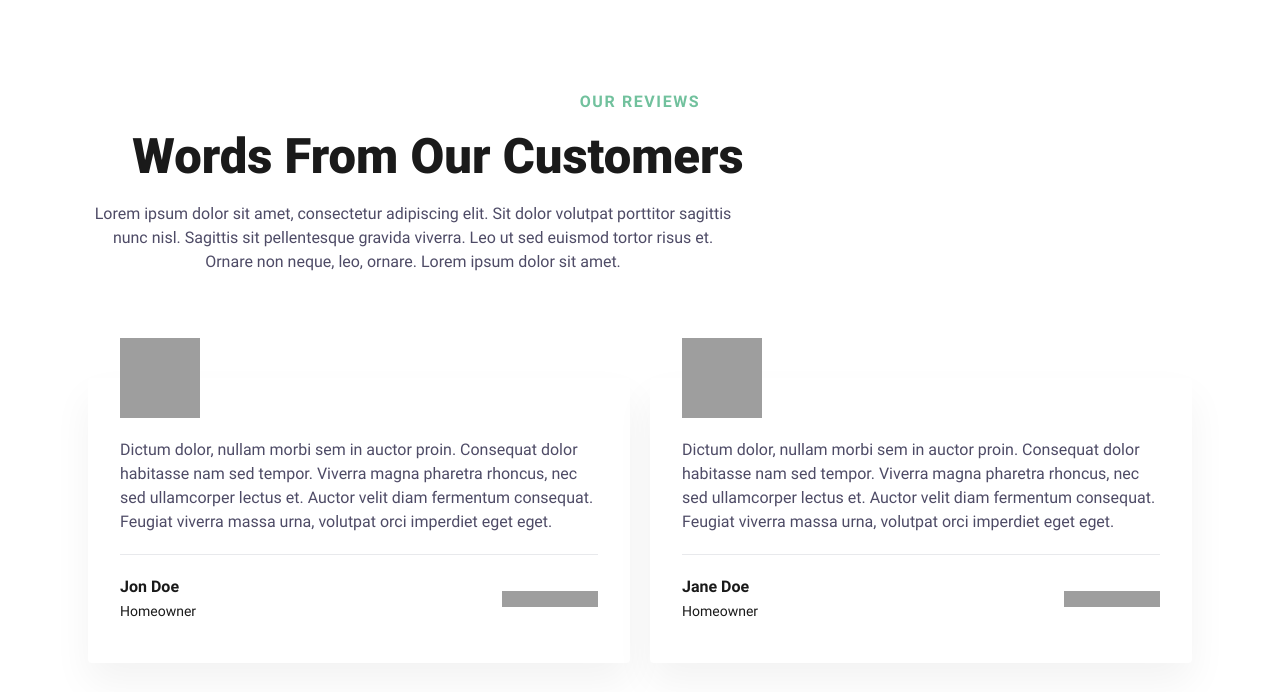
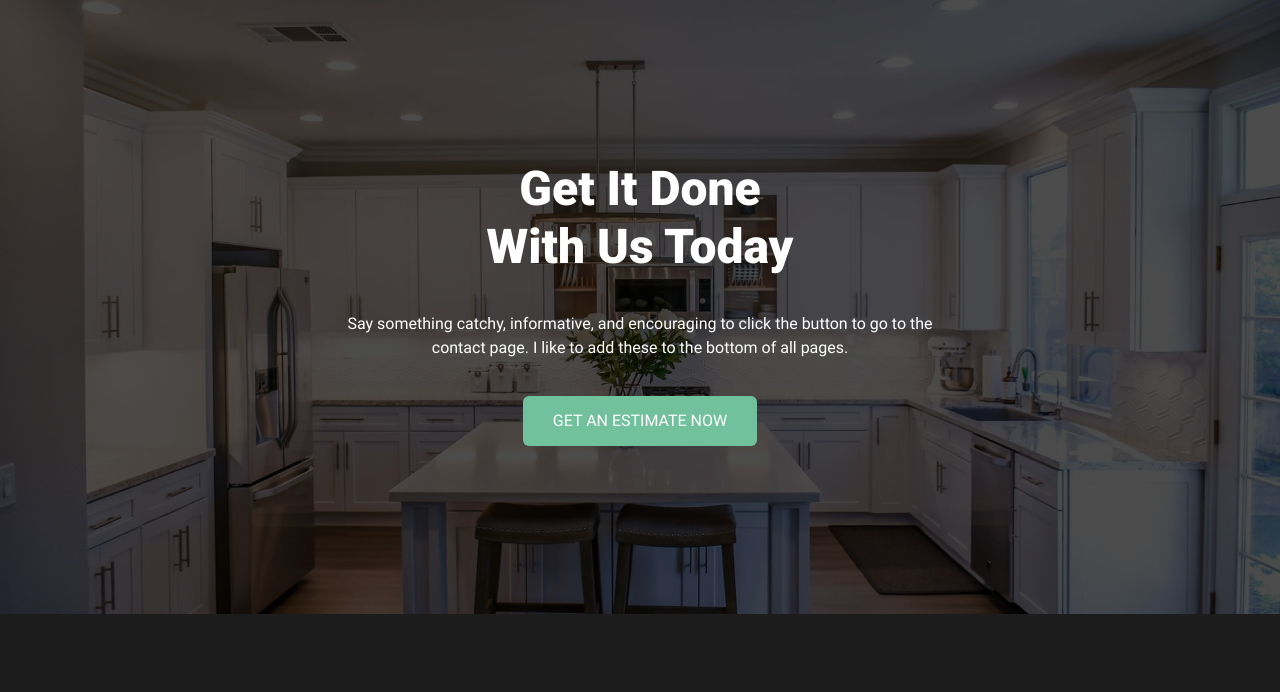
Before and after one commit to georuiz817/template_test, an Eleventy site: page src/index.html in a window 1280 px wide. Shown: the part 5010-5702 px from the top of the page. Built offline with nearby package versions, Linux system fonts and the light colour scheme; Eleventy itself is replaced by a stand-in of ours; files that its build step writes are made by us from their sources; grey boxes are pictures that could not be loaded.

Commit message:
removed reviews section

```diff
--- a/src/assets/sass/critical.scss
+++ b/src/assets/sass/critical.scss
@@ -347,7 +347,7 @@
 
             h2 {
                 font-weight: bold;
-                color: #fff;
+                color: black;
             }
         }
     }
--- a/src/index.html
+++ b/src/index.html
@@ -260,78 +260,8 @@ eleventyNavigation:
         </div>
     </section>
 
-    <!-- ============================================ -->
-    <!--                   Reviews                    -->
-    <!-- ============================================ -->
 
-    <section id="reviews">
-        <div class="cs-container">
-            <span class="cs-topper">Our Reviews</span>
-            <h2 class="cs-title">Words From Our Customers</h2>
-            <p class="cs-text">
-                Lorem ipsum dolor sit amet, consectetur adipiscing elit. Sit dolor volutpat porttitor sagittis nunc nisl. Sagittis sit pellentesque gravida viverra. Leo ut sed euismod tortor risus et. Ornare non neque, leo, ornare. Lorem ipsum dolor sit amet.
-            </p>
-            <ul class="cs-card-group">
-                <!-- Review 1 -->
-                <li class="cs-item">
-                    <img
-                    class="cs-item-img"
-                    aria-hidden="true"
-                    loading="lazy"
-                    decoding="async"
-                    src="https://csimg.nyc3.digitaloceanspaces.com/Reviews/profile5.png"
-                    alt="profile picture"
-                    width="80"
-                    height="80" />
-                    <p class="cs-item-p">
-                        Dictum dolor, nullam morbi sem in auctor proin. Consequat dolor habitasse nam sed tempor. Viverra magna pharetra rhoncus, nec sed ullamcorper lectus et. Auctor velit diam fermentum consequat. Feugiat viverra massa urna, volutpat orci imperdiet eget eget.
-                    </p>
-                    <span class="cs-reviewer">
-                        Jon Doe
-                        <span class="cs-desc">Homeowner</span>
-                    </span>
-                    <img
-                    class="cs-item-stars"
-                    aria-hidden="true"
-                    loading="lazy"
-                    decoding="async"
-                    src="https://csimg.nyc3.digitaloceanspaces.com/Reviews/stars-yellow.svg"
-                    alt="stars"
-                    width="96"
-                    height="16" />
-                </li>
-                <!-- Review 2 -->
-                <li class="cs-item">
-                    <img
-                    class="cs-item-img"
-                    aria-hidden="true"
-                    loading="lazy"
-                    decoding="async"
-                    src="https://csimg.nyc3.digitaloceanspaces.com/Reviews/profile-4.png"
-                    alt="profile picture"
-                    width="80"
-                    height="80" />
-                    <p class="cs-item-p">
-                        Dictum dolor, nullam morbi sem in auctor proin. Consequat dolor habitasse nam sed tempor. Viverra magna pharetra rhoncus, nec sed ullamcorper lectus et. Auctor velit diam fermentum consequat. Feugiat viverra massa urna, volutpat orci imperdiet eget eget.
-                    </p>
-                    <span class="cs-reviewer">
-                        Jane Doe
-                        <span class="cs-desc">Homeowner</span>
-                    </span>
-                    <img
-                    class="cs-item-stars"
-                    aria-hidden="true"
-                    loading="lazy"
-                    decoding="async"
-                    src="https://csimg.nyc3.digitaloceanspaces.com/Reviews/stars-yellow.svg"
-                    alt="stars"
-                    width="96"
-                    height="16" />
-                </li>
-            </ul>
-            <a aria-label="read more reviews" href="/reviews" class="cs-button-solid">Our Reviews</a>
-        </div>
-    </section>
+
 
     {% include 'components/cta.html' %}
 {% endblock %}
```
Also changed, not shown: src/assets/css/critical.css.
